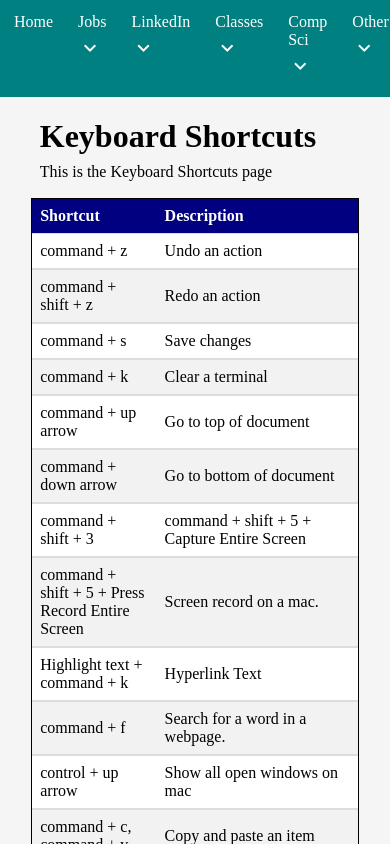
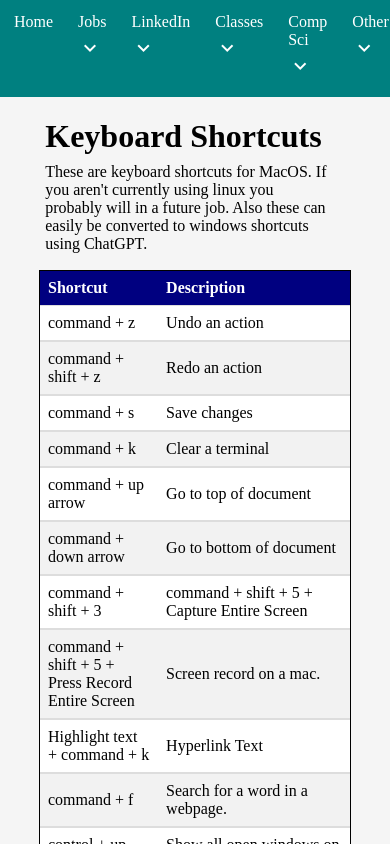
Before and after one commit to MichaelT-178/ForGuy, a Vue app: page /other/KeyboardShortcuts in a window 390 px wide. Shown: the top 844 px of the page. Built offline with nearby package versions, Linux system fonts and the light colour scheme.

Commit message:
Added Shortcut Changes

```diff
--- a/src/Views/compsci/VSCodeShortcuts.vue
+++ b/src/Views/compsci/VSCodeShortcuts.vue
@@ -1,6 +1,27 @@
 <template>
-    <main class="about-page">
-        <h1>VSCode Keyboard Shortcuts</h1>
-        <p>VSCode Keyboard Shortcuts page</p>
-    </main>
+    <div v-for="shortcutSet in shortcutSets" :key="shortcutSet.title">
+      <ShortcutTable
+        :title="shortcutSet.title"
+        :description="shortcutSet.description"
+        :shortcuts="shortcutSet.shortcuts"
+      ></ShortcutTable>
+      <p style="margin-bottom: 25px;"></p>
+    </div>
+    <p style="margin-bottom: 100px;"></p>
 </template>
+
+
+<script setup>
+import { ref } from "vue";
+import AllData from '../../data/CompSci/VSCodeShortcuts.json';
+import ShortcutTable from '../../components/ShortcutTable.vue';
+
+const jsonData = ref(AllData);
+
+const shortcutSets = Object.keys(jsonData.value).map(key => ({
+    title: jsonData.value[key].Title,
+    description: jsonData.value[key].Description,
+    shortcuts: jsonData.value[key].Shortcuts,
+}));
+
+</script>
--- a/src/Views/other/KeyboardShortcuts.vue
+++ b/src/Views/other/KeyboardShortcuts.vue
@@ -1,65 +1,21 @@
 <template>
-    <div class="center-container">
-        <div class="header-container">
-            <h1>Keyboard Shortcuts</h1>
-            <p>This is the Keyboard Shortcuts page</p>
-        </div>
-        <div class="shortcut-table-container">
-            <ShortcutTable :shortcuts="shortcuts"></ShortcutTable>
-        </div>
-    </div>
+    <ShortcutTable
+        :title="title"
+        :description="description"
+        :shortcuts="shortcuts">
+    </ShortcutTable>
+    <p style="margin-bottom: 100px;"></p>
 </template>
 
 
 <script setup>
 import { ref } from 'vue';
-import ShortcutTable from "../../components/ShortcutTable.vue";
-import AllData from "../../data/Other/KeyboardShortcuts.json";
+import AllData from '../../data/Other/KeyboardShortcuts.json';
+import ShortcutTable from '../../components/ShortcutTable.vue';
 
 const jsonData = ref(AllData);
+const title = jsonData.value["Title"];
+const description = jsonData.value["Description"];
 const shortcuts = jsonData.value["Shortcuts"];
 
 </script>
-
-
-<style scoped>
-
-.center-container {
-    display: flex;
-    flex-direction: column;
-    align-items: center;
-    width: 80%;
-    margin: auto;
-}
-
-.header-container {
-    align-self: flex-start;
-    width: 100%;
-    padding-left: 15.5%;
-}
-
-.shortcut-table-container {
-    width: 100%;
-    display: flex;
-    justify-content: center;
-    margin-bottom: 100px;
-}
-
-p {
-    margin-top: -13px;
-    margin-bottom: 17px;
-}
-
-@media (max-width: 700px) {
-    .shortcut-table-container {
-        width: 150%
-    }
-
-    .header-container {
-        align-self: flex-start;
-        width: 100%;
-        padding-left: 0.25%;
-    }
-}
-
-</style>
--- a/src/components/ShortcutTable.vue
+++ b/src/components/ShortcutTable.vue
@@ -1,4 +1,10 @@
 <template>
+    <div class="center-container">
+        <div class="header-container">
+            <h1>{{ title }}</h1>
+            <p>{{ description }}</p>
+        </div>
+        <div class="shortcut-table-container">
             <table>
                 <thead>
                 <tr>
@@ -14,15 +20,17 @@
                 </tr>
                 </tbody>
             </table>
+        </div>
+    </div>
 </template>
 
 
 <script setup>
+
 const props = defineProps({
-  shortcuts: {
-    type: Array,
-    default: () => []
-  }
+    title: String,
+    description: String,
+    shortcuts: Array
 });
 
 </script>
@@ -64,4 +72,47 @@ tbody tr:first-of-type td {
   border-top: none;
 }
 
+.center-container {
+    display: flex;
+    flex-direction: column;
+    align-items: center;
+    width: 80%;
+    margin: auto;
+}
+
+.header-container {
+    align-self: flex-start;
+    width: 100%;
+    padding-left: 15.5%;
+}
+
+.shortcut-table-container {
+    width: 100%;
+    display: flex;
+    justify-content: center;
+}
+
+p {
+    word-wrap: break-word;
+    margin-top: -13px;
+    margin-bottom: 17px;
+    padding-right: 31%;
+}
+
+@media (max-width: 700px) {
+    .shortcut-table-container, .header-container {
+        width: 100%;
+        padding-left: 2%;
+        padding-right: 2%;
+    }
+
+    p {
+        padding-right: 8.5%;
+    }
+
+    table {
+        width: 100%;
+    }
+}
+
 </style>
--- a/src/data/CompSci/VSCodeShortcuts.json
+++ b/src/data/CompSci/VSCodeShortcuts.json
@@ -1,5 +1,8 @@
 {
-    "VSCodeShortcuts": [
+    "VSCodeShortcuts": {
+        "Title": "Visual Studio Code Shortcuts",
+        "Description": "These are shortcuts for VSCode. I also included shortcuts for other text editors in the tables below.",
+        "Shortcuts": [
             {
                 "id": 1,
                 "Shortcut": "command + z",
@@ -160,15 +163,23 @@
                 "Shortcut": "Command + k + s (press s after holding down cmd + k)",
                 "Action": "View Keyboard shortcuts menu vscode. Can create a shortcut"
             }
-    ],
-    "PyCharm": [
+        ]
+    },
+    "PyCharm": {
+        "Title": "PyCharm Shortcuts",
+        "Description": "These are shortcuts for PyCharm.",
+        "Shortcuts": [
             {
                 "id": 1,
                 "Shortcut": "command + d",
                 "Action": "Duplicate the line the cursor is on below it."
             }
-    ],
-    "Eclipse": [
+        ]
+    },
+    "Eclipse": {
+        "Title": "Eclipse Shortcuts",
+        "Description": "These are shortcuts for Eclipse.",
+        "Shortcuts": [
             {
                 "id": 1,
                 "Shortcut": "command + d",
@@ -194,15 +205,23 @@
                 "Shortcut": "control + h",
                 "Action": "Search entire folder for keyword"
             }
-    ],
-    "XCode": [
+        ]
+    },
+    "XCode": {
+        "Title": "Xcode Shortcuts",
+        "Description": "These are shortcuts for Xcode.",
+        "Shortcuts": [
             {
                 "id": 1,
                 "Shortcut": "shift + control + down arrow",
                 "Action": "Multi-line editing"
             }
-    ],
-    "Slack": [
+        ]
+    },
+    "Slack": {
+        "Title": "Slack Shortcuts",
+        "Description": "Slack is a commonly used messaging app for SWE jobs.",
+        "Shortcuts": [
             {
                 "id": 1,
                 "Shortcut": "command + shift + c",
@@ -210,3 +229,4 @@
             }
         ]
     }
+}
--- a/src/data/Other/KeyboardShortcuts.json
+++ b/src/data/Other/KeyboardShortcuts.json
@@ -1,4 +1,6 @@
 {
+    "Title": "Keyboard Shortcuts",
+    "Description": "These are keyboard shortcuts for MacOS. If you aren't currently using linux you probably will in a future job. Also these can easily be converted to windows shortcuts using ChatGPT.",
     "Shortcuts": [
         {
             "id": 1,
```
Lines whose indentation alone changed are shown as unchanged.
